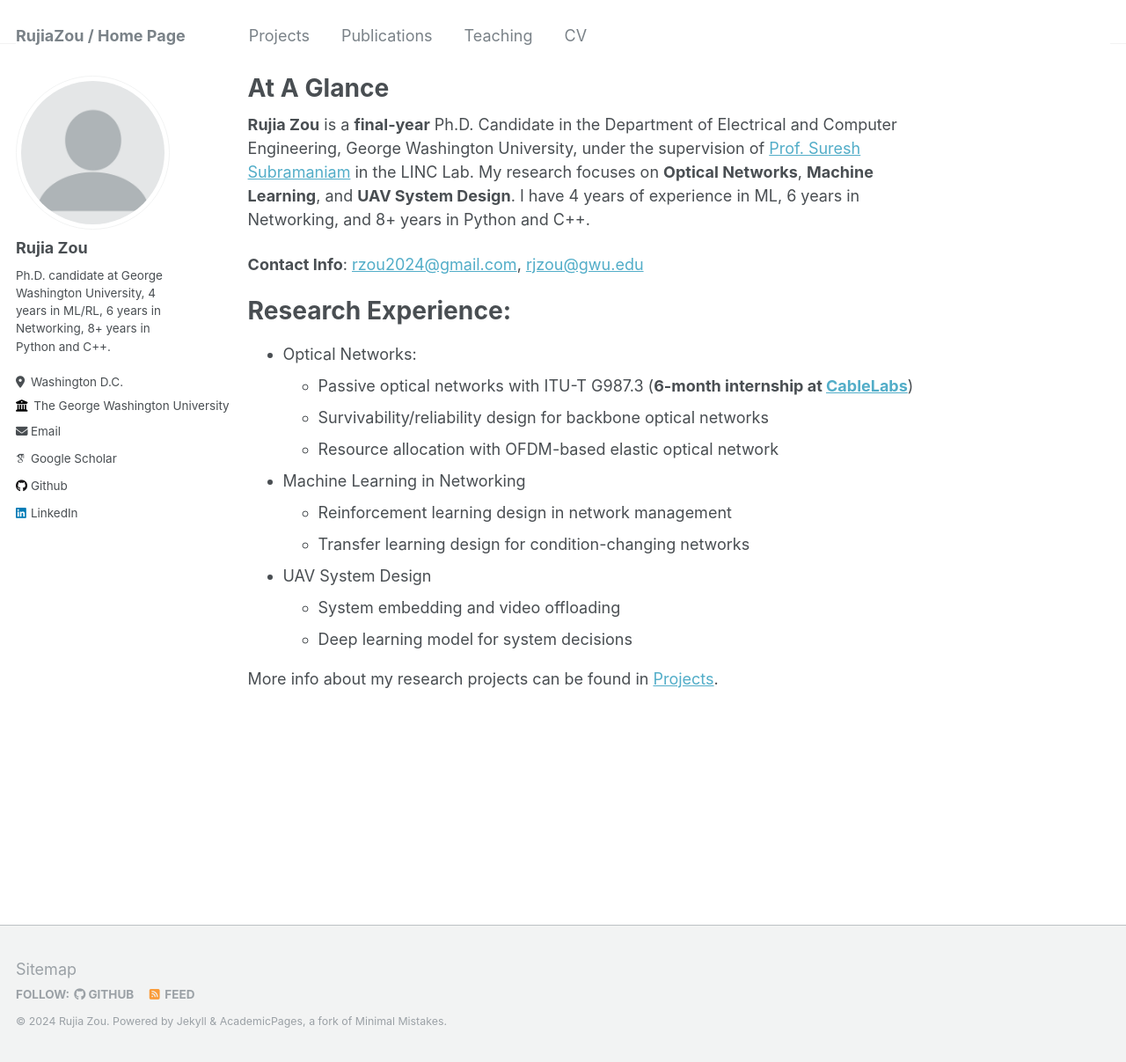
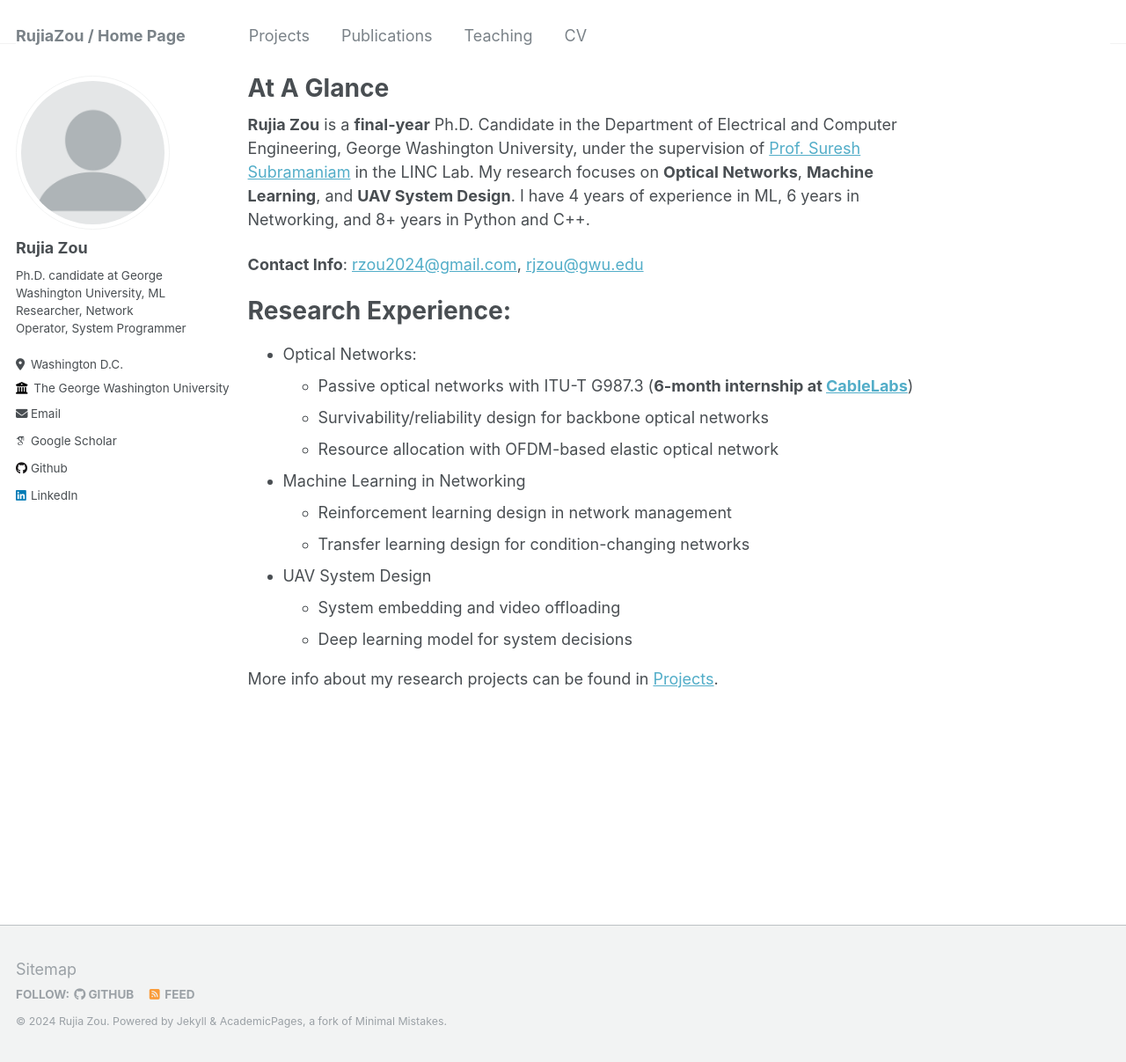
Before and after one commit to RujiaZou/RujiaZou.github.io, a Jekyll site: the page built from _pages/about.md, in a window 1280 px wide and 1207 px high. Shown: the whole window at 88% size. Built offline with Jekyll 4.4.1, drawn with Linux system fonts in a browser that asks for light colours; some web fonts are replaced.

Commit message:
Update _config.yml

```diff
--- a/_config.yml
+++ b/_config.yml
@@ -24,7 +24,7 @@ author:
   avatar           : "profile.png"
   name             : "Rujia Zou"
   pronouns         : # example: "he/his"
-  bio              : "Ph.D. candidate at George Washington University, 4 years in ML/RL, 6 years in Networking, 8+ years in Python and C++."
+  bio              : "Ph.D. candidate at George Washington University, ML Researcher, Network Operator, System Programmer"
   location         : "Washington D.C."
   employer         : "The George Washington University"
   uri              : # URL
```
